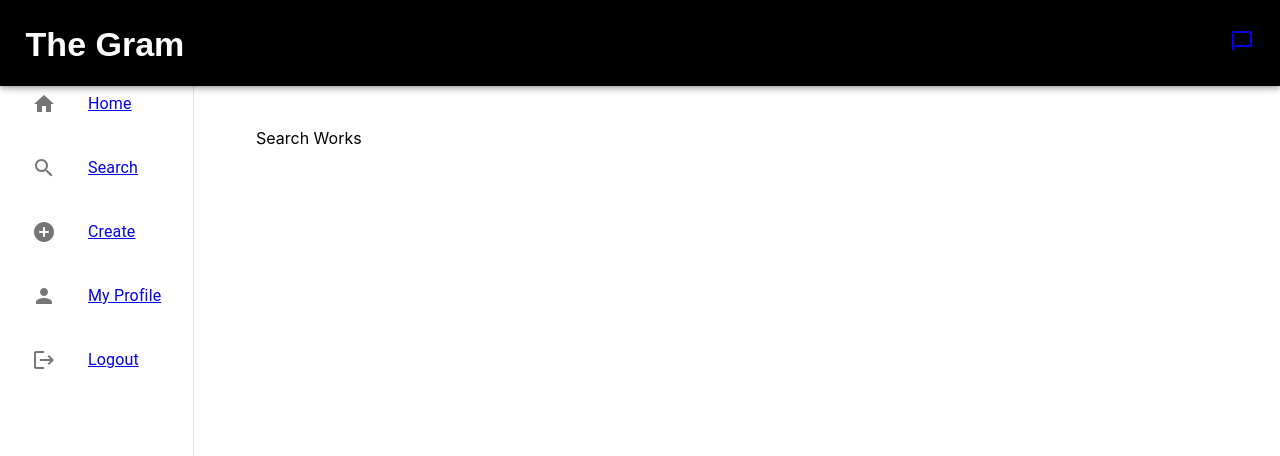
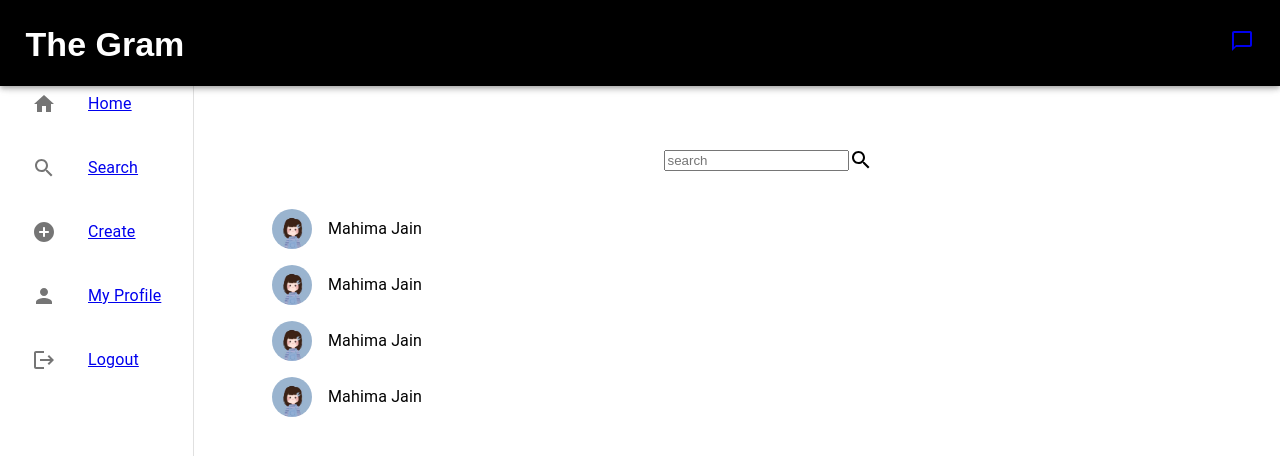
Before and after one commit to maahi-jain/The-Gram, a React (Create React App) app in the folder app/: page /search in a window 1280 px wide. Shown: the top 456 px of the page. Built offline with nearby package versions, Linux system fonts and the light colour scheme.

Commit message:
Add search component UI

```diff
--- a/app/src/Components/Search/index.js
+++ b/app/src/Components/Search/index.js
@@ -1,8 +1,45 @@
 import React from "react"
+import SearchIcon from "@mui/icons-material/Search";
+import "./style.css";
+import { Avatar, List, ListItem, ListItemAvatar, ListItemText } from "@mui/material";
+import dp from "../../assets/profile.jpeg";
 
 const Search = () => {
+    let userList = [{
+        dp: dp,
+        name: "Mahima Jain"
+    }, {
+        dp: dp,
+        name: "Mahima Jain"
+    }, {
+        dp: dp,
+        name: "Mahima Jain"
+    }, {
+        dp: dp,
+        name: "Mahima Jain"
+    }]
     return (
-        <div>Search Works</div>
+        <>
+            <div className="searchBar">
+                <input type="text" className="searchInput" placeholder="search" />
+                <SearchIcon />
+            </div>
+            <div className="userList">
+                <List>
+                    {userList.map(user => {
+                        return (
+                            <ListItem>
+                                <ListItemAvatar>
+                                    <Avatar src={user.dp} />
+                                </ListItemAvatar>
+                                <ListItemText>{user.name}</ListItemText>
+                            </ListItem>
+                        )
+                    })}
+                </List>
+            </div>
+        </>
+
     )
 }
 
--- a/app/src/Components/Search/style.css
+++ b/app/src/Components/Search/style.css
@@ -0,0 +1,7 @@
+.searchBar {
+  margin: auto;
+  display: flex;
+  align-items: center;
+  justify-content: center;
+  padding: 2%;
+}
```
Also changed, not shown: app/src/Components/Profile/index.js (renamed from app/src/Components/MyProfile/index.js), app/src/Components/Profile/style.css (added).
